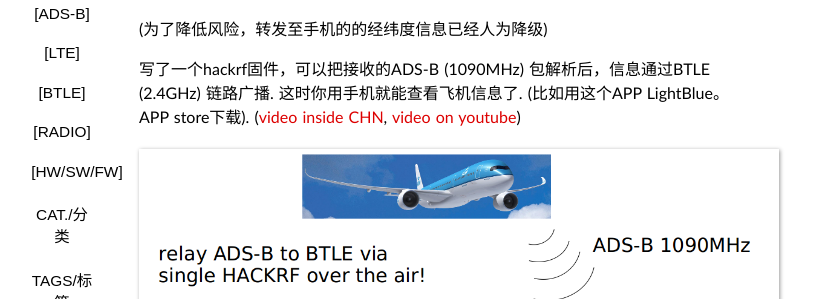
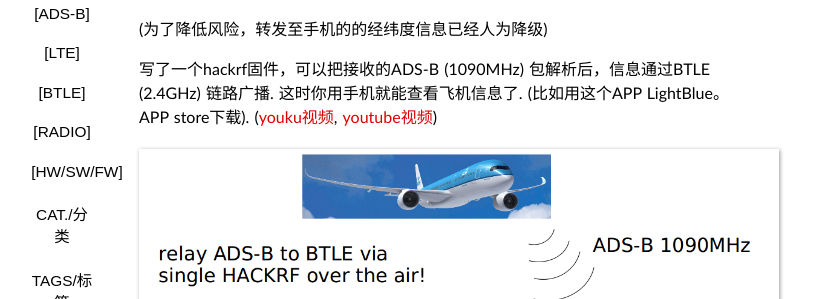
Before and after one commit to sdr-x/sdr-x.github.io, a Jekyll site: the page built from _posts/2015-07-11-使用单HACKRF板接收ADS-B信息并通过BTLE发至手机.md, in a window 1280 px wide. Shown: the part 186-485 px from the top of the page, without its empty margins (201-1014 px from the left). Built offline with Jekyll 4.4.1, drawn with Linux system fonts in a browser that asks for light colours; some web fonts are replaced; Markdown is read by kramdown in place of the engine named in the settings; comment, search, counter and statistics services are not loaded.

Commit message:
Update 2015-07-11-使用单HACKRF板接收ADS-B信息并通过BTLE发至手机.md

```diff
--- a/_posts/2015-07-11-使用单HACKRF板接收ADS-B信息并通过BTLE发至手机.md
+++ b/_posts/2015-07-11-使用单HACKRF板接收ADS-B信息并通过BTLE发至手机.md
@@ -11,7 +11,7 @@ tags:  HACKRF DFU firmware ADS-B BTLE relay 1090MHz 2.4GHz TDD
 
 (为了降低风险，转发至手机的的经纬度信息已经人为降级)
 
-写了一个hackrf固件，可以把接收的ADS-B (1090MHz) 包解析后，信息通过BTLE (2.4GHz) 链路广播. 这时你用手机就能查看飞机信息了. (比如用这个APP LightBlue。APP store下载). ([video inside CHN](http://v.youku.com/v_show/id_XMTI4MjY2NDc0OA==.html), [video on youtube](https://youtu.be/MqX74sk-sa4))
+写了一个hackrf固件，可以把接收的ADS-B (1090MHz) 包解析后，信息通过BTLE (2.4GHz) 链路广播. 这时你用手机就能查看飞机信息了. (比如用这个APP LightBlue。APP store下载). ([youku视频](http://v.youku.com/v_show/id_XMTI4MjY2NDc0OA==.html), [youtube视频](https://youtu.be/MqX74sk-sa4))
 
 ![](../media/adsb-btle-air-relay.png)
 
```
